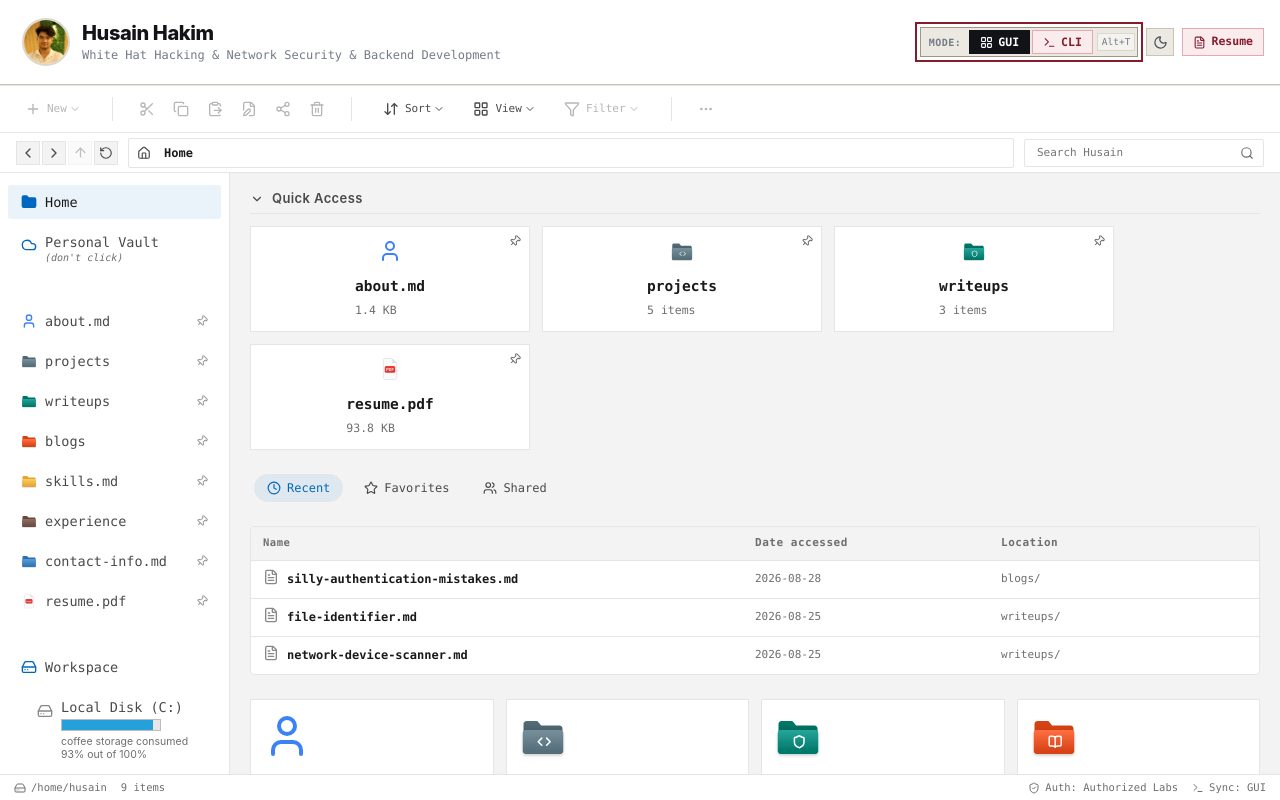
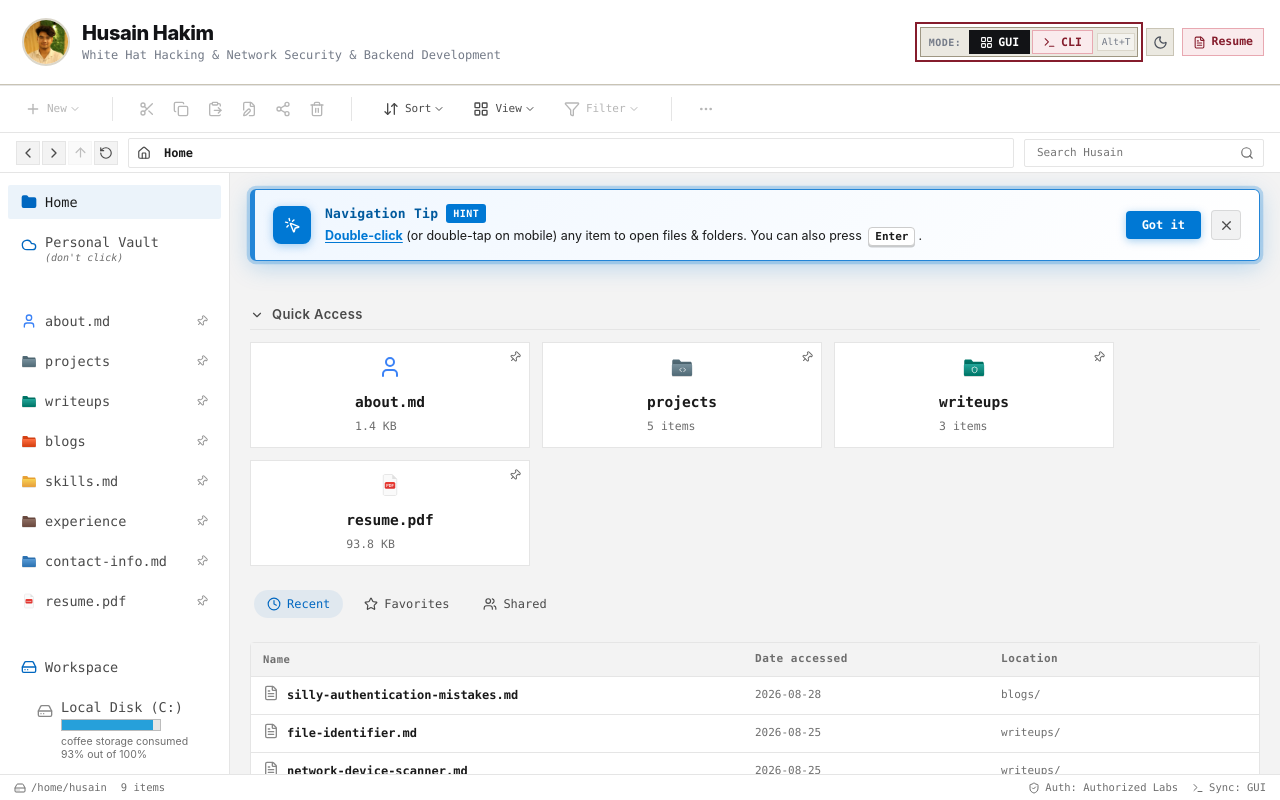
Before and after one commit to husainhakim/Portfolio, a Next.js app: page / in a window 1280 px wide. Built offline with nearby package versions, Linux system fonts and the light colour scheme.

Commit message:
feat: add FileOnboardingCallout component to provide double-click interaction hints in DirectoryGrid

```diff
--- /dev/null
+++ b/src/components/FileOnboardingCallout.module.css
@@ -0,0 +1,266 @@
+/* FileOnboardingCallout.module.css
+   High-visibility onboarding tip for opening files and folders.
+   Dismissed by double-clicking any file/folder, pressing Enter, or clicking dismiss. */
+
+@keyframes bannerSlideIn {
+  from {
+    opacity: 0;
+    transform: translateY(-10px) scale(0.98);
+  }
+  to {
+    opacity: 1;
+    transform: translateY(0) scale(1);
+  }
+}
+
+@keyframes pulseBorderGlow {
+  0%, 100% {
+    box-shadow: 0 0 0 0 rgba(0, 120, 212, 0.4), 0 4px 20px rgba(0, 120, 212, 0.15);
+    border-color: #0078D4;
+  }
+  50% {
+    box-shadow: 0 0 0 4px rgba(0, 120, 212, 0.2), 0 6px 24px rgba(0, 120, 212, 0.28);
+    border-color: #2b88d8;
+  }
+}
+
+@keyframes darkPulseBorderGlow {
+  0%, 100% {
+    box-shadow: 0 0 0 0 rgba(88, 166, 255, 0.45), 0 4px 24px rgba(88, 166, 255, 0.2);
+    border-color: #58a6ff;
+  }
+  50% {
+    box-shadow: 0 0 0 5px rgba(88, 166, 255, 0.25), 0 8px 32px rgba(88, 166, 255, 0.35);
+    border-color: #79b8ff;
+  }
+}
+
+@keyframes iconDoublePulse {
+  0%, 100% {
+    transform: scale(1);
+  }
+  20% {
+    transform: scale(0.88);
+  }
+  40% {
+    transform: scale(1.05);
+  }
+  60% {
+    transform: scale(0.92);
+  }
+  80% {
+    transform: scale(1.02);
+  }
+}
+
+.bannerWrapper {
+  margin-bottom: 20px;
+  animation: bannerSlideIn 0.3s cubic-bezier(0.16, 1, 0.3, 1) both;
+  width: 100%;
+}
+
+.bannerCard {
+  position: relative;
+  display: flex;
+  align-items: center;
+  justify-content: space-between;
+  gap: 16px;
+  padding: 14px 18px;
+  background: linear-gradient(135deg, #f0f7ff 0%, #ffffff 100%);
+  border: 1.5px solid #0078D4;
+  border-left: 5px solid #0078D4;
+  border-radius: 6px;
+  animation: pulseBorderGlow 3s infinite ease-in-out;
+  transition: all 0.2s ease;
+  backdrop-filter: blur(10px);
+}
+
+:global([data-theme="dark"]) .bannerCard,
+:global(.explorer-theme) [data-theme="dark"] .bannerCard {
+  background: linear-gradient(135deg, rgba(13, 30, 56, 0.85) 0%, rgba(16, 24, 38, 0.95) 100%);
+  border: 1.5px solid #58a6ff;
+  border-left: 5px solid #58a6ff;
+  animation: darkPulseBorderGlow 3s infinite ease-in-out;
+}
+
+.leftGroup {
+  display: flex;
+  align-items: center;
+  gap: 14px;
+  min-width: 0;
+}
+
+.iconWrapper {
+  flex-shrink: 0;
+  display: flex;
+  align-items: center;
+  justify-content: center;
+  width: 38px;
+  height: 38px;
+  background: #0078D4;
+  border-radius: 8px;
+  color: #ffffff;
+  box-shadow: 0 2px 10px rgba(0, 120, 212, 0.35);
+}
+
+:global([data-theme="dark"]) .iconWrapper {
+  background: #58a6ff;
+  color: #0d1e38;
+  box-shadow: 0 2px 14px rgba(88, 166, 255, 0.5);
+}
+
+.iconSvg {
+  animation: iconDoublePulse 2.5s infinite ease-in-out;
+}
+
+.textContent {
+  display: flex;
+  flex-direction: column;
+  gap: 3px;
+  min-width: 0;
+}
+
+.headline {
+  display: flex;
+  align-items: center;
+  gap: 8px;
+  font-family: var(--font-mono);
+  font-size: 13px;
+  font-weight: 700;
+  color: #005a9e;
+  letter-spacing: 0.02em;
+}
+
+:global([data-theme="dark"]) .headline {
+  color: #79b8ff;
+}
+
+.tag {
+  font-size: 10px;
+  font-weight: 700;
+  text-transform: uppercase;
+  padding: 2px 7px;
+  border-radius: 3px;
+  background: #0078D4;
+  color: #ffffff;
+  letter-spacing: 0.05em;
+}
+
+:global([data-theme="dark"]) .tag {
+  background: #238636;
+  color: #ffffff;
+}
+
+.subtext {
+  font-family: var(--font-sans);
+  font-size: 12.5px;
+  color: var(--text-primary);
+  line-height: 1.45;
+}
+
+.highlightAction {
+  font-weight: 700;
+  color: #0078D4;
+  text-decoration: underline;
+  text-underline-offset: 2px;
+}
+
+:global([data-theme="dark"]) .highlightAction {
+  color: #58a6ff;
+}
+
+.kbd {
+  display: inline-block;
+  padding: 1px 6px;
+  font-family: var(--font-mono);
+  font-size: 11px;
+  font-weight: 700;
+  color: var(--text-primary);
+  background: var(--bg-surface);
+  border: 1.5px solid var(--border-strong, #888);
+  border-radius: 4px;
+  box-shadow: 0 1.5px 0 rgba(0, 0, 0, 0.2);
+  margin: 0 3px;
+}
+
+.rightGroup {
+  display: flex;
+  align-items: center;
+  gap: 10px;
+  flex-shrink: 0;
+}
+
+.gotItBtn {
+  font-family: var(--font-mono);
+  font-size: 12px;
+  font-weight: 700;
+  padding: 7px 16px;
+  background: #0078D4;
+  color: #ffffff;
+  border: none;
+  border-radius: 4px;
+  cursor: pointer;
+  box-shadow: 0 2px 8px rgba(0, 120, 212, 0.35);
+  transition: all 0.15s ease;
+}
+
+.gotItBtn:hover {
+  background: #0063b1;
+  transform: translateY(-1px);
+  box-shadow: 0 4px 12px rgba(0, 120, 212, 0.45);
+}
+
+:global([data-theme="dark"]) .gotItBtn {
+  background: #58a6ff;
+  color: #0a0c10;
+  box-shadow: 0 2px 10px rgba(88, 166, 255, 0.4);
+}
+
+:global([data-theme="dark"]) .gotItBtn:hover {
+  background: #79b8ff;
+  box-shadow: 0 4px 16px rgba(88, 166, 255, 0.6);
+}
+
+.dismissBtn {
+  display: flex;
+  align-items: center;
+  justify-content: center;
+  width: 30px;
+  height: 30px;
+  background: rgba(0, 0, 0, 0.05);
+  border: 1px solid rgba(0, 0, 0, 0.1);
+  border-radius: 4px;
+  color: var(--text-secondary);
+  cursor: pointer;
+  transition: all 0.15s ease;
+}
+
+:global([data-theme="dark"]) .dismissBtn {
+  background: rgba(255, 255, 255, 0.08);
+  border-color: rgba(255, 255, 255, 0.15);
+  color: var(--text-secondary);
+}
+
+.dismissBtn:hover {
+  background: rgba(0, 0, 0, 0.12);
+  color: var(--text-primary);
+}
+
+:global([data-theme="dark"]) .dismissBtn:hover {
+  background: rgba(255, 255, 255, 0.18);
+  color: #ffffff;
+}
+
+@media (max-width: 640px) {
+  .bannerCard {
+    flex-direction: column;
+    align-items: flex-start;
+    gap: 12px;
+    padding: 12px 14px;
+  }
+
+  .rightGroup {
+    width: 100%;
+    justify-content: flex-end;
+  }
+}
--- /dev/null
+++ b/src/components/FileOnboardingCallout.tsx
@@ -0,0 +1,69 @@
+"use client";
+
+import React, { useState, useEffect, useCallback } from "react";
+import { MousePointerClick, X, Check } from "lucide-react";
+import styles from "./FileOnboardingCallout.module.css";
+
+export const FILE_HINT_KEY = "hasSeenFileDoubleClickHint";
+
+interface FileOnboardingCalloutProps {
+  onDismiss?: () => void;
+}
+
+export function FileOnboardingCallout({ onDismiss }: FileOnboardingCalloutProps) {
+  const [showCallout, setShowCallout] = useState<boolean>(false);
+
+  useEffect(() => {
+    if (localStorage.getItem(FILE_HINT_KEY) !== "1") {
+      const timer = setTimeout(() => setShowCallout(true), 600);
+      return () => clearTimeout(timer);
+    }
+  }, []);
+
+  const handleDismiss = useCallback(() => {
+    setShowCallout(false);
+    localStorage.setItem(FILE_HINT_KEY, "1");
+    if (onDismiss) onDismiss();
+  }, [onDismiss]);
+
+  if (!showCallout) return null;
+
+  return (
+    <div className={styles.bannerWrapper} role="status" aria-live="polite">
+      <div className={styles.bannerCard}>
+        <div className={styles.leftGroup}>
+          <div className={styles.iconWrapper} aria-hidden="true">
+            <MousePointerClick size={17} className={styles.iconSvg} />
+          </div>
+          <div className={styles.textContent}>
+            <div className={styles.headline}>
+              <span>Navigation Tip</span>
+              <span className={styles.tag}>Hint</span>
+            </div>
+            <p className={styles.subtext}>
+              <strong className={styles.highlightAction}>Double-click</strong> (or double-tap on mobile) any item to open files &amp; folders. You can also press <kbd className={styles.kbd}>Enter</kbd>.
+            </p>
+          </div>
+        </div>
+
+        <div className={styles.rightGroup}>
+          <button
+            onClick={handleDismiss}
+            className={styles.gotItBtn}
+            title="Got it"
+          >
+            Got it
+          </button>
+          <button
+            onClick={handleDismiss}
+            className={styles.dismissBtn}
+            title="Dismiss hint"
+            aria-label="Dismiss hint"
+          >
+            <X size={15} />
+          </button>
+        </div>
+      </div>
+    </div>
+  );
+}
--- a/src/components/gui/DirectoryGrid.tsx
+++ b/src/components/gui/DirectoryGrid.tsx
@@ -36,6 +36,7 @@ import {
 } from "lucide-react";
 import styles from "./Gui.module.css";
 import { Win11Folder, Win11Pdf } from "./Win11Icons";
+import { FileOnboardingCallout, FILE_HINT_KEY } from "@/components/FileOnboardingCallout";
 
 interface DirectoryGridProps {
   nodes: FSNode[];
@@ -132,6 +133,9 @@ export function DirectoryGrid({ nodes }: DirectoryGridProps) {
   };
 
   const handleNodeDoubleClick = (node: FSNode) => {
+    try {
+      localStorage.setItem(FILE_HINT_KEY, "1");
+    } catch (_) {}
     if (node.type === "directory") {
       navigate(node.path);
     } else {
@@ -278,6 +282,9 @@ export function DirectoryGrid({ nodes }: DirectoryGridProps) {
   if (viewLayout === "grid") {
     return (
       <div className={styles.gridContainer}>
+        {/* Onboarding hint for double-clicking files and folders */}
+        <FileOnboardingCallout />
+
         {isRoot && !searchQuery && quickAccessNodes.length > 0 && (
           <div className={styles.sectionContainer}>
             <div
@@ -365,6 +372,9 @@ export function DirectoryGrid({ nodes }: DirectoryGridProps) {
   // List Layout (Sharp technical table format)
   return (
     <div className={styles.listContainer}>
+      {/* Onboarding hint for double-clicking files and folders */}
+      <FileOnboardingCallout />
+
       {isRoot && !searchQuery && quickAccessNodes.length > 0 && (
         <div className={styles.sectionContainer}>
           <div
```
